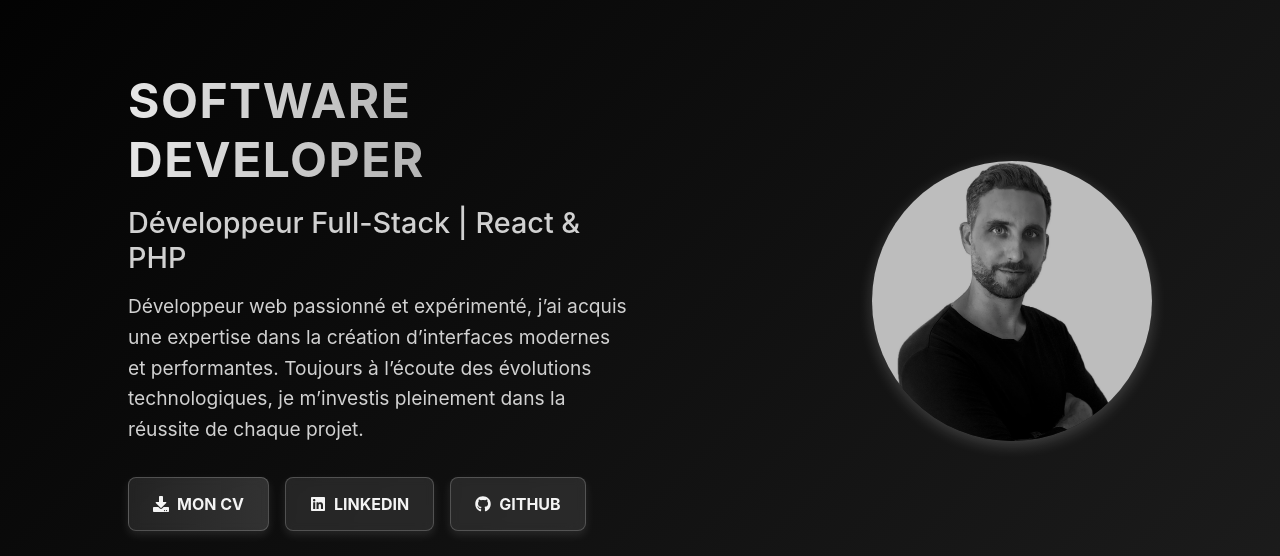
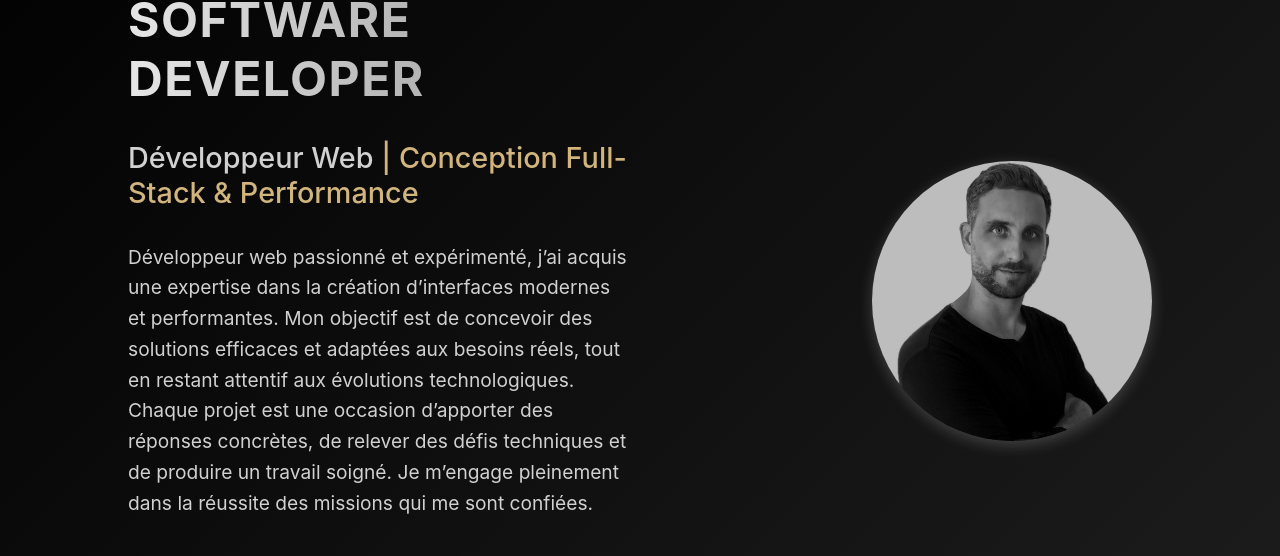
Before and after one commit to J-Banno/portfolio_next.js, a Next.js app: page / in a window 1280 px wide. Shown: the part 179-735 px from the top of the page. Built offline with nearby package versions, Linux system fonts and the light colour scheme; no server answers.

Commit message:
chore: update and refine hero section text

```diff
--- a/src/components/Hero.tsx
+++ b/src/components/Hero.tsx
@@ -6,23 +6,49 @@ import Image from "next/image";
 import "@/styles/global.scss";
 
 export default function Hero() {
+  const animatedText = "| Conception Full-Stack & Performance";
+
   return (
     <section id="hero" className="hero-section">
       <motion.div
         className="hero-content"
         initial={{ opacity: 0, y: -40 }}
         animate={{ opacity: 1, y: 0 }}
-        transition={{ duration: 0.8, ease: "easeOut" }}
+        transition={{ duration: 1, ease: "easeOut" }}
       >
         <div className="hero-text">
           <h1>Software Developer</h1>
-          <h2>Développeur Full-Stack | React & PHP</h2>
+          <h2>
+            Développeur Web{" "}
+            <motion.span
+              initial={{ opacity: 0 }}
+              animate={{ opacity: 1 }}
+              transition={{ staggerChildren: 0.06 }}
+              className="animated-text"
+            >
+              {animatedText.split("").map((char, index) => (
+                <motion.span
+                  key={index}
+                  initial={{ opacity: 0 }}
+                  animate={{ opacity: 1 }}
+                  transition={{ delay: index * 0.05 }}
+                >
+                  {char}
+                </motion.span>
+              ))}
+            </motion.span>
+          </h2>
           <p>
             Développeur web passionné et expérimenté, j’ai acquis une expertise
-            dans la création d’interfaces modernes et performantes. Toujours à
-            l’écoute des évolutions technologiques, je m’investis pleinement
-            dans la réussite de chaque projet.
+            dans la création d’interfaces modernes et performantes. Mon objectif
+            est de concevoir des solutions efficaces et adaptées aux besoins
+            réels, tout en restant attentif aux évolutions technologiques.
+            Chaque projet est une occasion d’apporter des réponses concrètes, de
+            relever des défis techniques et de produire un travail soigné. Je
+            m’engage pleinement dans la réussite des missions qui me sont
+            confiées.
           </p>
+
           <div className="hero-buttons">
             <a
               href="/CV-Bannholtzer-Jonathan.pdf"
--- a/src/styles/_hero.scss
+++ b/src/styles/_hero.scss
@@ -1,4 +1,5 @@
 @use "src/styles/variables" as *;
+
 .hero-section {
   display: flex;
   align-items: center;
@@ -15,7 +16,14 @@
 
   .hero-content {
     max-width: 50%;
-  }
+    display: flex;
+    flex-direction: column;
+    gap: 1.5rem;
+
+    .hero-text {
+      display: flex;
+      flex-direction: column;
+      gap: 1rem;
 
       h1 {
         font-size: 3rem;
@@ -36,8 +44,11 @@
       h2 {
         font-size: 1.8rem;
         font-weight: 500;
-    margin-bottom: 1rem;
         color: $text-secondary;
+
+        .animated-text {
+          color: $accent;
+        }
       }
 
       p {
@@ -45,7 +56,8 @@
         color: $text-secondary;
         max-width: 500px;
         line-height: 1.6;
-    margin-bottom: 2rem;
+        margin-bottom: 1.5rem;
+      }
     }
 
     .hero-buttons {
@@ -92,6 +104,7 @@
         }
       }
     }
+  }
 
   .hero-image {
     width: 280px;
@@ -109,6 +122,7 @@
       border-radius: 50%;
       box-shadow: 0px 4px 15px rgba(255, 255, 255, 0.2);
       transition: box-shadow 0.3s ease-in-out;
+
       &:hover {
         transform: scale(1.1);
         box-shadow: 0px 6px 20px rgba(255, 255, 255, 0.7);
@@ -117,7 +131,6 @@
   }
 }
 
-// 📌 Responsive pour mobile
 @media (max-width: 768px) {
   .hero-section {
     flex-direction: column;
@@ -129,14 +142,9 @@
     .hero-content {
       max-width: 100%;
       order: 2;
-    }
 
-    .hero-image {
-      width: 200px;
-      height: 200px;
-      order: 1;
-      margin-top: 2rem;
-    }
+      .hero-text {
+        text-align: center;
 
         h1 {
           font-size: 2.5rem;
@@ -149,16 +157,19 @@
         p {
           font-size: 1rem;
         }
+      }
 
       .hero-buttons {
         flex-direction: column;
         gap: 1rem;
       }
+    }
 
     .hero-image {
       width: 200px;
       height: 200px;
-      margin-bottom: 1rem;
+      order: 1;
+      margin-top: 2rem;
     }
   }
 }
```
Lines whose indentation alone changed are shown as unchanged.
